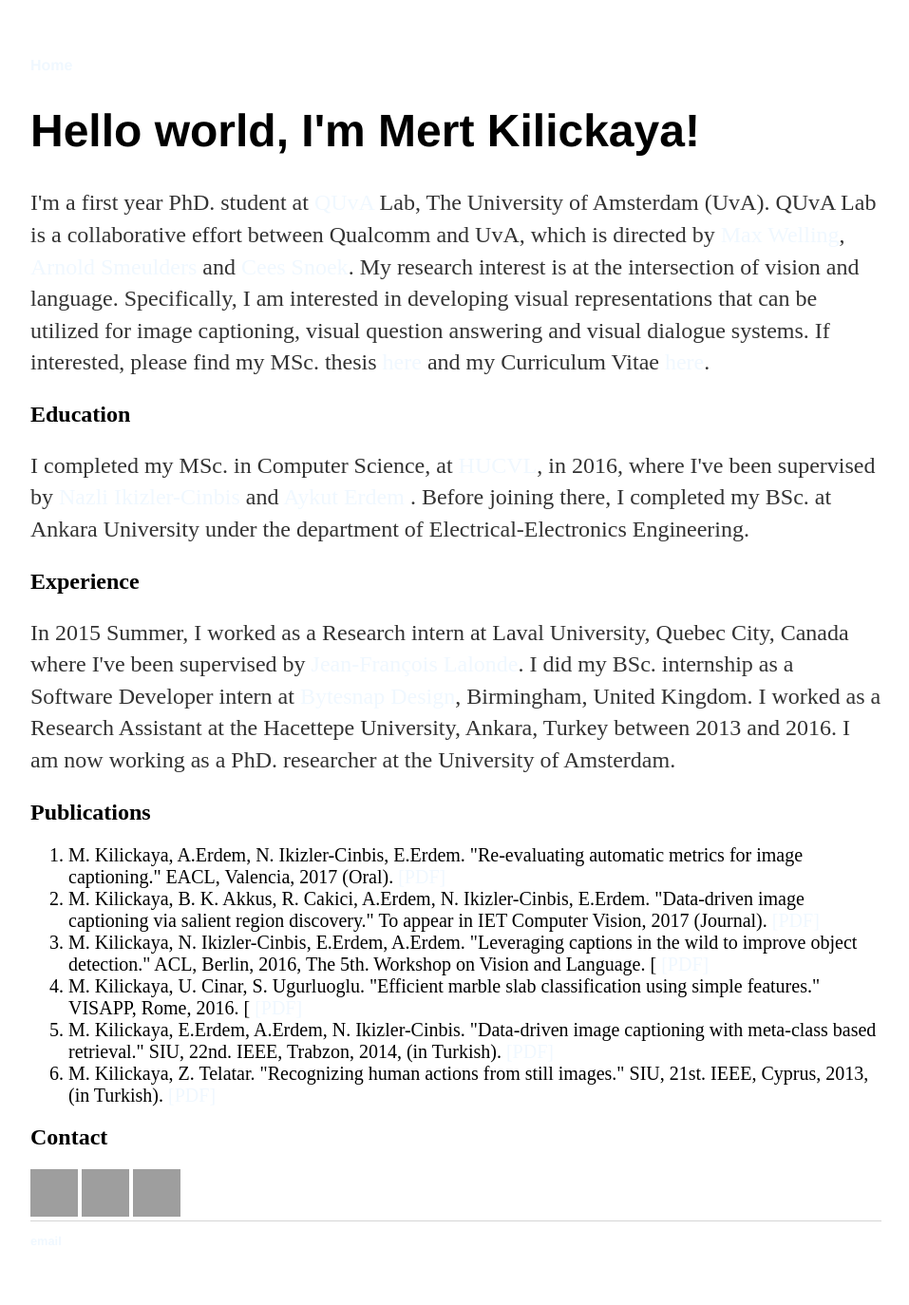
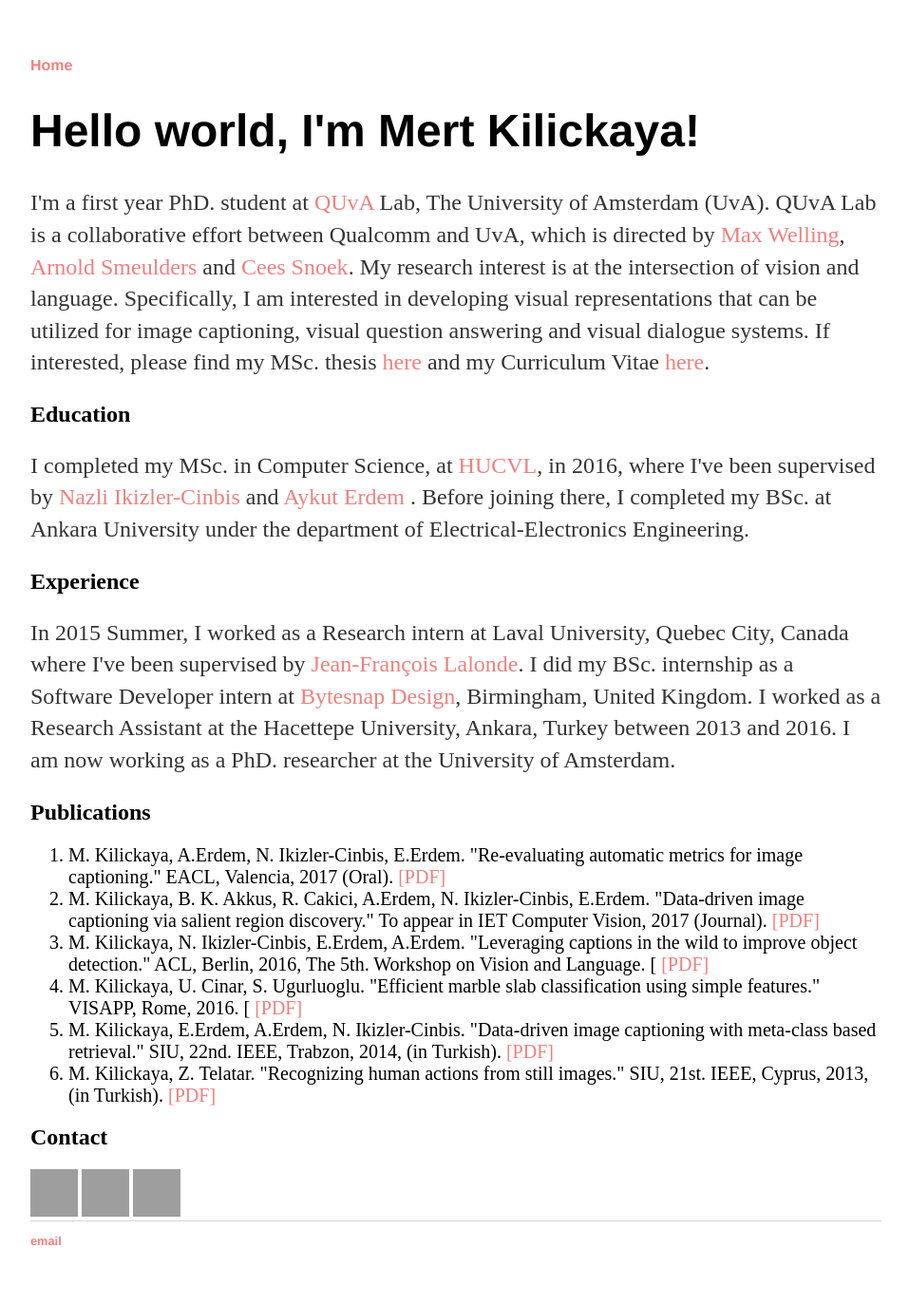
Before and after one commit to kilickaya/kilickaya.github.io, a Jekyll site: the page built from index.html, in a window 1280 px wide. Shown: the whole page at 95% size, without its empty margins (160-1117 px from the left). Built offline with Jekyll 4.4.1, drawn with Linux system fonts in a browser that asks for light colours; grey boxes are pictures that could not be loaded.

Commit message:
Update main.css

```diff
--- a/css/main.css
+++ b/css/main.css
@@ -14,7 +14,7 @@ nav ul li, footer ul li {
 }
 a {
     text-decoration: none;
-    color: #F0F8FF;
+    color: #F08080;
 }
 a:hover {
     text-decoration: underline;
```
